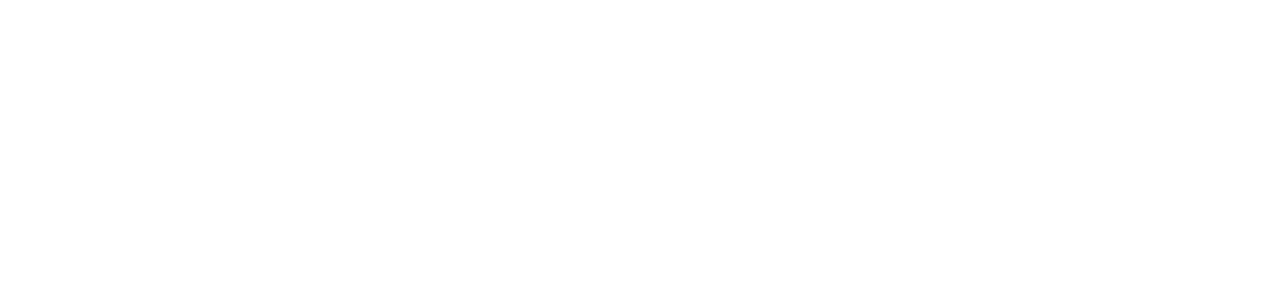
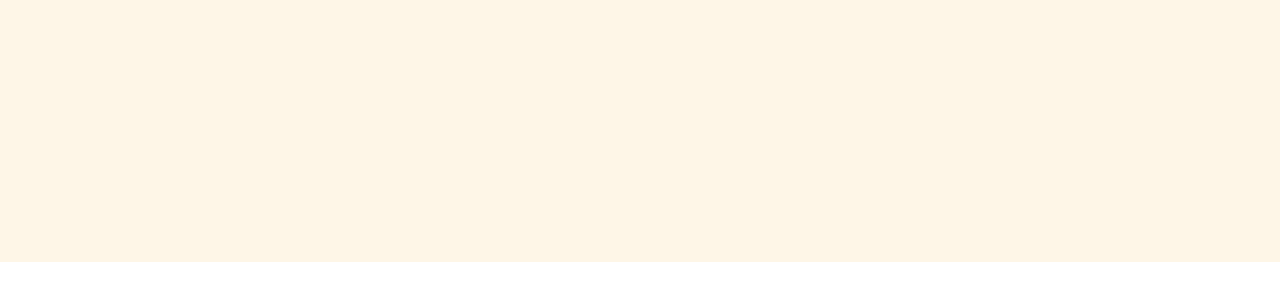
Before and after one commit to LanNgoc2110/Hopeful_Tail_Trust_FE, a React (Vite) app: page /login in a window 1280 px wide. Before the commit this address had no page. Shown: the part 218-518 px from the top of the page. Built offline with nearby package versions, Linux system fonts and the light colour scheme.

Commit message:
initialize auth function

```diff
--- a/package.json
+++ b/package.json
@@ -10,6 +10,7 @@
     "preview": "vite preview"
   },
   "dependencies": {
+    "antd": "^5.20.3",
     "react": "^18.3.1",
     "react-dom": "^18.3.1",
     "react-router-dom": "^6.26.1"
--- a/src/App.jsx
+++ b/src/App.jsx
@@ -1,12 +1,18 @@
 import { Route, Routes } from 'react-router-dom'
 import './App.css'
 import Home from './pages/Home/Home'
+import Login from './pages/Auth/Login'
+import Register from './pages/Auth/Register'
 
 function App() {
   return (
     <>
       <Routes>
         <Route path="/" element={<Home/>}/>
+
+        {/* Auth */}
+        <Route path="/login" element={<Login/>}/>
+        <Route path="/register" element={<Register/>}/>
       </Routes>
     </>
   )
--- /dev/null
+++ b/src/components/Auth/Auth.css
@@ -0,0 +1,15 @@
+.auth-whole-container {
+    width: 100%;
+    display: flex;
+    flex-wrap: nowrap;
+    align-items: center;
+    flex-direction: column;
+    background: var(--color-bg-auth);
+}
+
+.auth-container {
+    max-width: var(--max-screen-width);
+    width: 100%;
+    margin-top: 80px;
+    height: 50vh;
+}
--- /dev/null
+++ b/src/components/Auth/Auth.jsx
@@ -0,0 +1,12 @@
+import React from 'react'
+import './Auth.css'
+
+export default function Auth({comp, bgColor, btnColor}) {
+  return (
+    <div className='auth-whole-container'>
+      <div className="auth-container">
+
+      </div>
+    </div>
+  )
+}
--- a/src/index.css
+++ b/src/index.css
@@ -1,5 +1,7 @@
 :root {
     --max-screen-width: 1530px;
+    --color-bg-auth: #FEF6E7;
+    --color-btn-auth: #D9AB62;
 }
 
 body {
--- /dev/null
+++ b/src/pages/Auth/Login.jsx
@@ -0,0 +1,14 @@
+import React from 'react'
+import Auth from '../../components/Auth/Auth'
+
+export default function Login() {
+  return (
+    <div>
+        <Auth
+            comp="Login"
+            bgColor="var(--color-bg-auth)"
+            btnColor="var(--color-btn-auth)"
+        ></Auth>
+    </div>
+  )
+}
--- /dev/null
+++ b/src/pages/Auth/Register.jsx
@@ -0,0 +1,14 @@
+import React from 'react'
+import Auth from '../../components/Auth/Auth'
+
+export default function Register() {
+  return (
+    <div>
+        <Auth
+            comp="Register"
+            bgColor="var(--color-bg-auth)"
+            btnColor="var(--color-btn-auth)"
+        ></Auth>
+    </div>
+  )
+}
```
Also changed, not shown: 1 other file (tests, documents, lock files or other folders).
